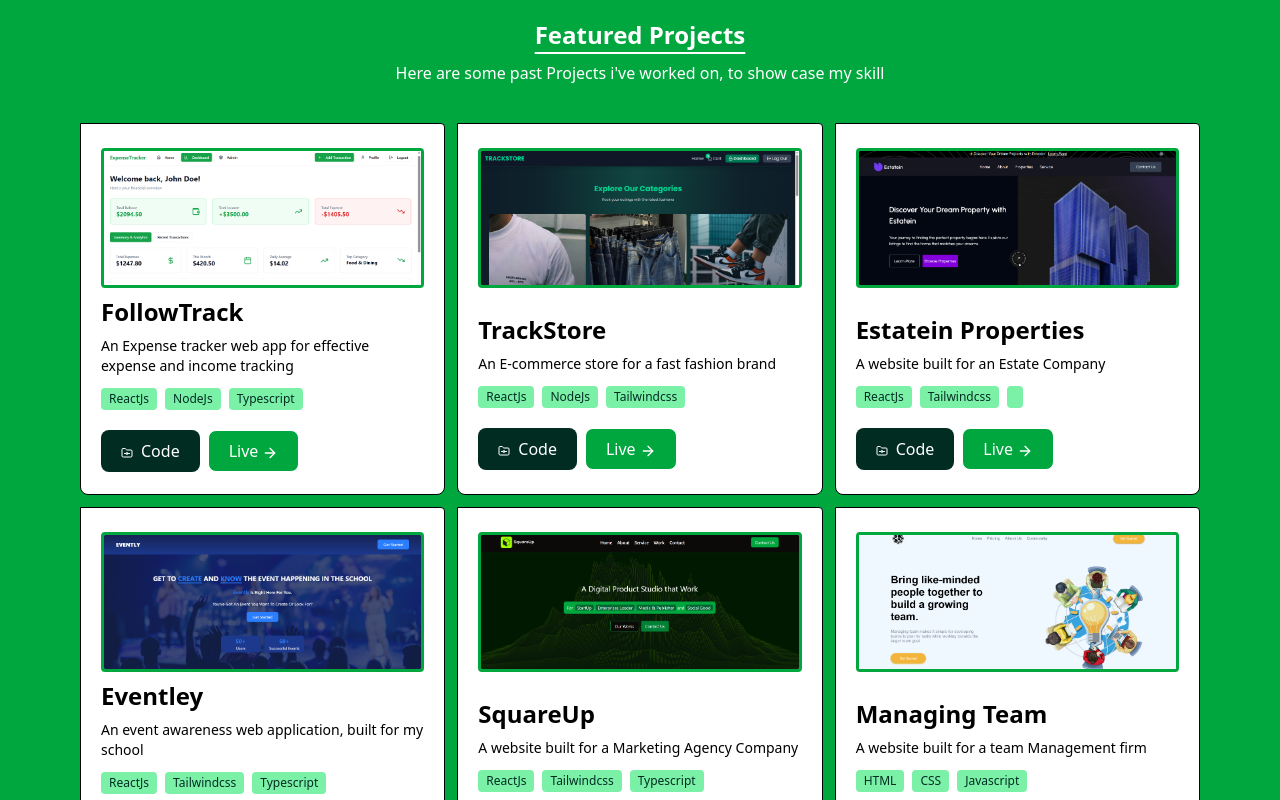
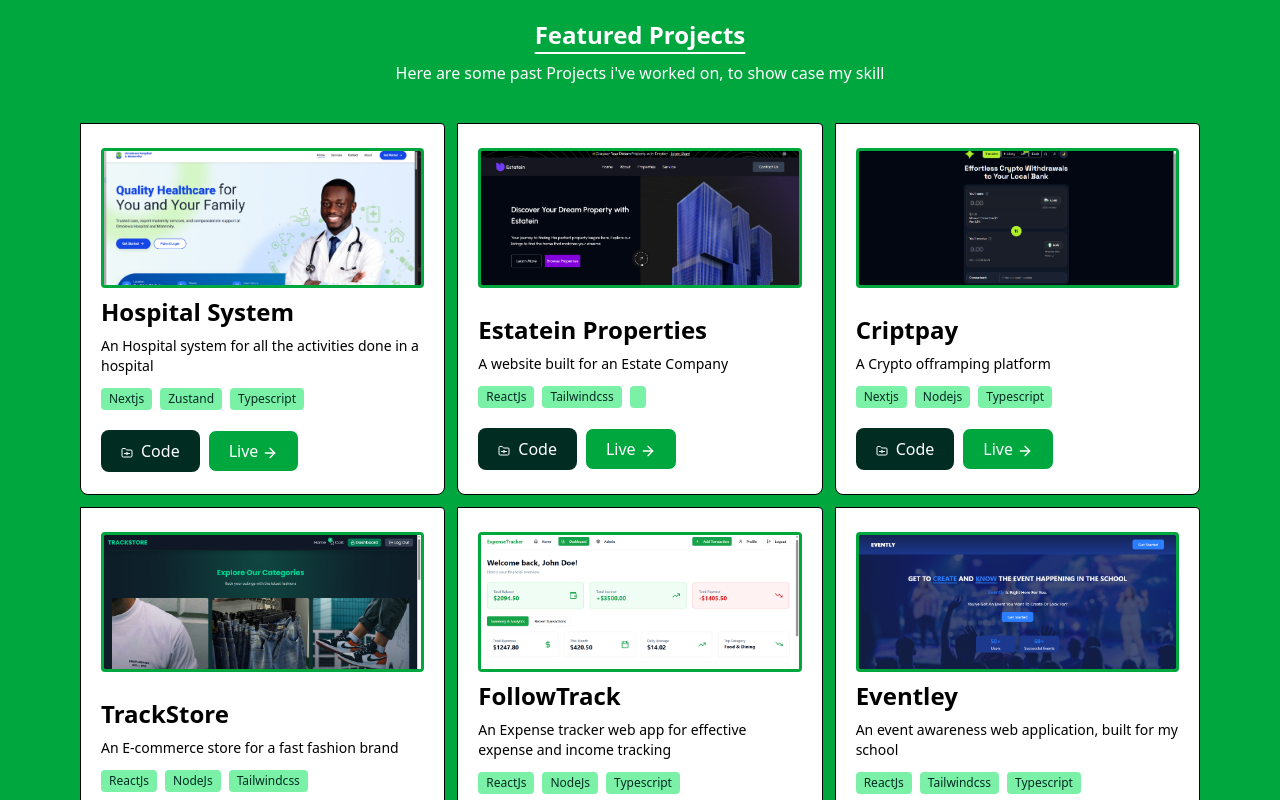
Before and after one commit to iconicconcept/mrmay, a React (Vite) app in the folder portfolio-frontend/: page / in a window 1280 px wide. Shown: the part 1320-2120 px from the top of the page. Built offline with nearby package versions, Linux system fonts and the light colour scheme.

Commit message:
added_more_projects_1

```diff
--- a/portfolio-frontend/src/myComponent/data.ts
+++ b/portfolio-frontend/src/myComponent/data.ts
@@ -1,6 +1,53 @@
 export const projectCardDetails = [
   {
     id: "1",
+    alt: "Hospital system",
+    image: "/omolewahms2.png",
+    head: "Hospital System",
+    stack: "Nextjs",
+    stack2: "Zustand",
+    stack3: "Typescript",
+    parag: "An Hospital system for all the activities done in a hospital",
+    code: "https://github.com/iconicconcept",
+    live: "https://omolewahospital.com",
+  },
+  {
+    id: "2",
+    alt: "estatein properties",
+    image: "/stateproperties.png",
+    head: "Estatein Properties",
+    stack: "ReactJs",
+    stack2: "Tailwindcss",
+    parag: "A website built for an Estate Company",
+    code: "https://github.com/iconicconcept/Estatein-Properties.git",
+    live: "https://estateinproperties.netlify.app",
+  },
+  {
+    id: "3",
+    alt: "criptpay",
+    image: "/criptpay.png",
+    head: "Criptpay",
+    stack: "Nextjs",
+    stack2: "Nodejs",
+    stack3: "Typescript",
+    parag: "A Crypto offramping platform",
+    code: "https://github.com/iconicconcept",
+    live: "https://criptpay.com",
+  },
+  {
+    id: "4",
+    alt: "e-commerce store",
+    image: "/trackstore.png",
+    head: "TrackStore",
+    stack: "ReactJs",
+    stack2: "NodeJs",
+    stack3: "Tailwindcss",
+    parag: "An E-commerce store for a fast fashion brand",
+    code: "https://github.com/iconicconcept/TrackStore.git",
+    live: "https://trackstores.netlify.app",
+  },
+  {
+    id: "5",
     alt: "expense tracker",
     image: "/followtrack.png",
     head: "FollowTrack",
@@ -13,30 +60,7 @@ export const projectCardDetails = [
     live: "https://followtrack.onrender.com",
   },
   {
-    id: "2",
-    alt: "e-commerce store",
-    image: "/trackstore.png",
-    head: "TrackStore",
-    stack: "ReactJs",
-    stack2: "NodeJs",
-    stack3: "Tailwindcss",
-    parag: "An E-commerce store for a fast fashion brand",
-    code: "https://github.com/iconicconcept/TrackStore.git",
-    live: "https://trackstores.netlify.app",
-  },
-  {
-    id: "3",
-    alt: "estatein properties",
-    image: "/stateproperties.png",
-    head: "Estatein Properties",
-    stack: "ReactJs",
-    stack2: "Tailwindcss",
-    parag: "A website built for an Estate Company",
-    code: "https://github.com/iconicconcept/Estatein-Properties.git",
-    live: "https://estateinproperties.netlify.app",
-  },
-  {
-    id: "4",
+    id: "6",
     alt: "evently web app",
     image: "/Evently.png",
     head: "Eventley",
@@ -48,7 +72,7 @@ export const projectCardDetails = [
     live: "https://eventley.onrender.com",
   },
   {
-    id: "5",
+    id: "7",
     alt: "marketing agency web App",
     image: "/sqaureupagency.png",
     head: "SquareUp",
@@ -73,7 +97,7 @@ export const projectCardDetails = [
   //   live: "https://noteit-Ifpq.onrender.com",
   // },
   {
-    id: "6",
+    id: "8",
     alt: "Team management",
     image: "/ManagingTeam.png",
     head: "Managing Team",
--- a/portfolio-frontend/src/pages/Home.tsx
+++ b/portfolio-frontend/src/pages/Home.tsx
@@ -498,7 +498,7 @@ const Home = ({ text }: Text) => {
             MrMay
           </h1>
           <p className="text-sm text-center leading-5">
-            Copyright © 2025, Mubaraq Allamalyekeen. All Rights Reserved.
+            Copyright © 2026, Mubaraq Allamalyekeen. All Rights Reserved.
           </p>
         </div>
       </footer>
```
Also changed, not shown: portfolio-frontend/public/criptpay.png (added), portfolio-frontend/public/omolewahms2.png (added).
